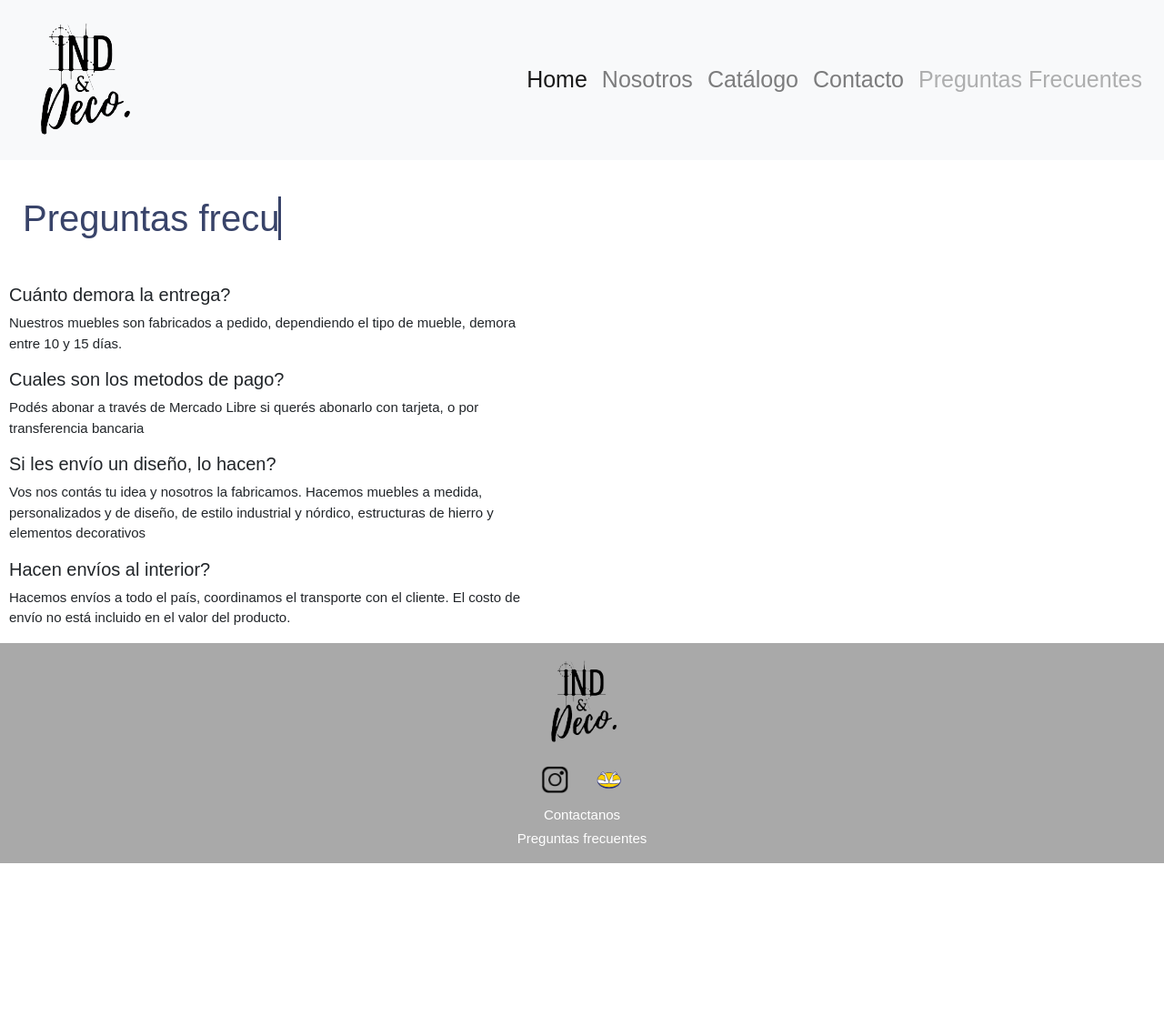
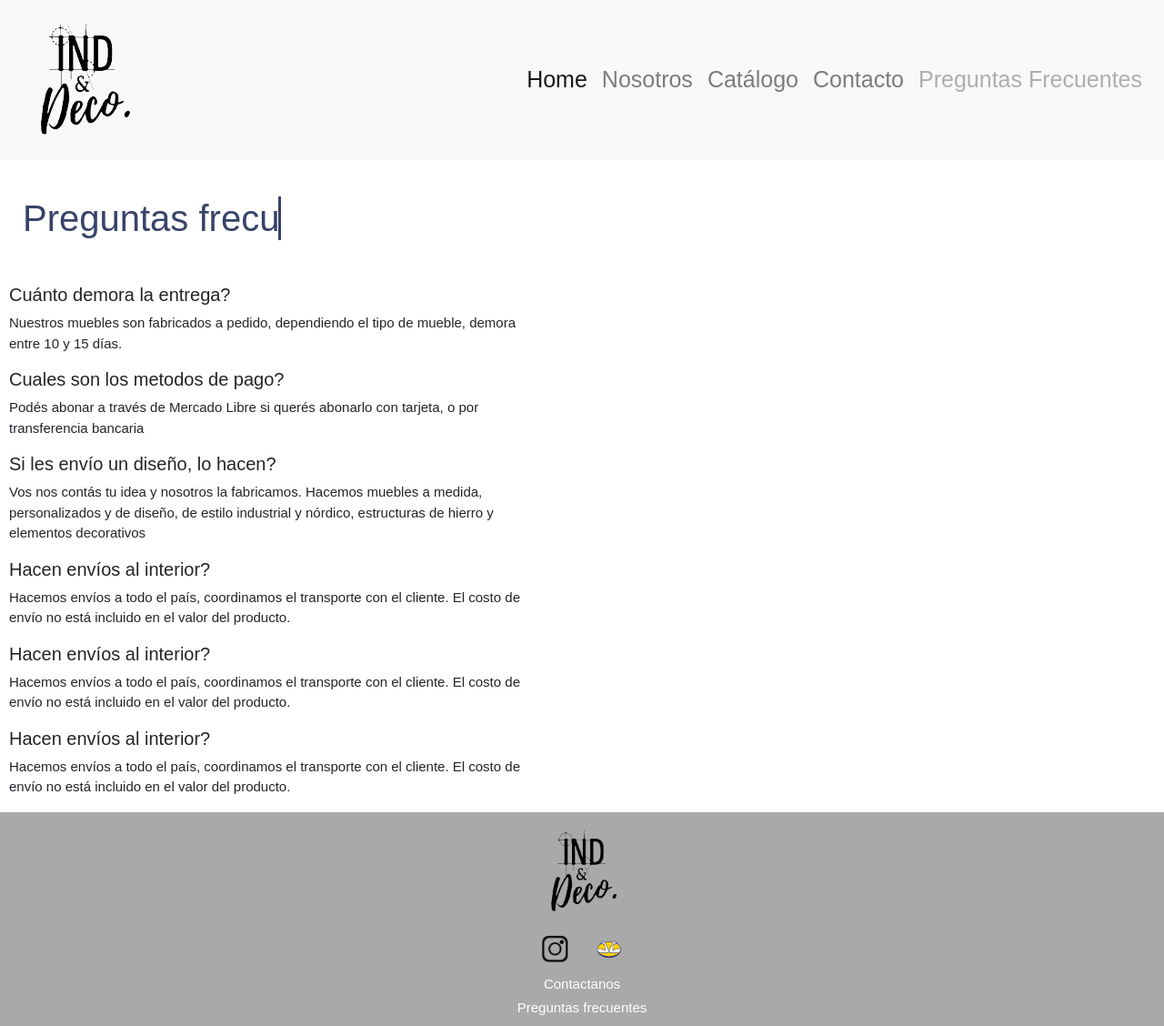
Before and after one commit to RocioLucilaLopez/INDproyectofinal, a plain HTML site: page Views/Preguntasfrecuentes.html in a window 1280 px wide. Shown: the whole page at 91% size. Before the commit the page ends 949 px from the top, so only its background shows below. Drawn offline with nearby package versions, Linux system fonts and the light colour scheme.

Commit message:
agregue dos preguntas frecuentes

```diff
--- a/Views/Preguntasfrecuentes.html
+++ b/Views/Preguntasfrecuentes.html
@@ -71,6 +71,10 @@
 						 	<p>Vos nos contás tu idea y nosotros la fabricamos. Hacemos muebles a medida, personalizados y de diseño, de estilo industrial y nórdico, estructuras de hierro y elementos decorativos</p>
 						<h3>Hacen envíos al interior?</h3>
 						 	<p>Hacemos envíos a todo el país, coordinamos el transporte con el cliente. El costo de envío no está incluido en el valor del producto.</p>
+						<h3>Hacen envíos al interior?</h3>
+						 	<p>Hacemos envíos a todo el país, coordinamos el transporte con el cliente. El costo de envío no está incluido en el valor del producto.</p>
+						<h3>Hacen envíos al interior?</h3>
+						 	<p>Hacemos envíos a todo el país, coordinamos el transporte con el cliente. El costo de envío no está incluido en el valor del producto.</p>
 			  </div>
 			</div>
 		</article>
```
